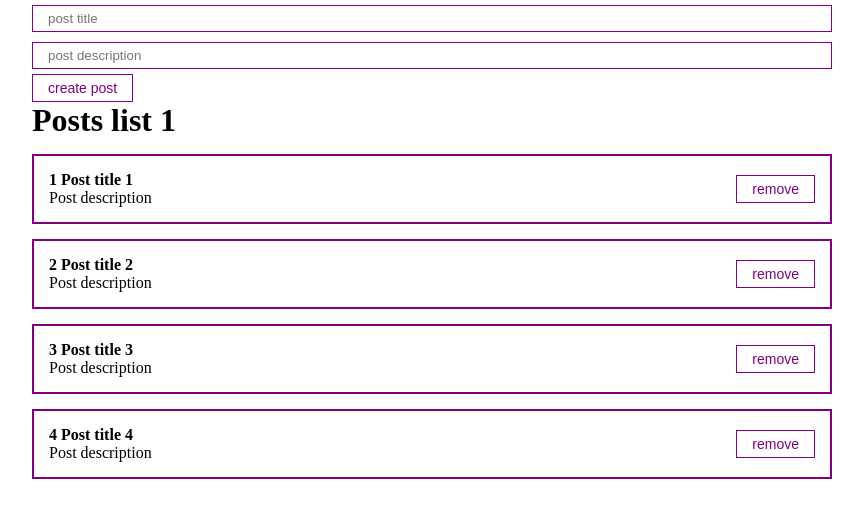
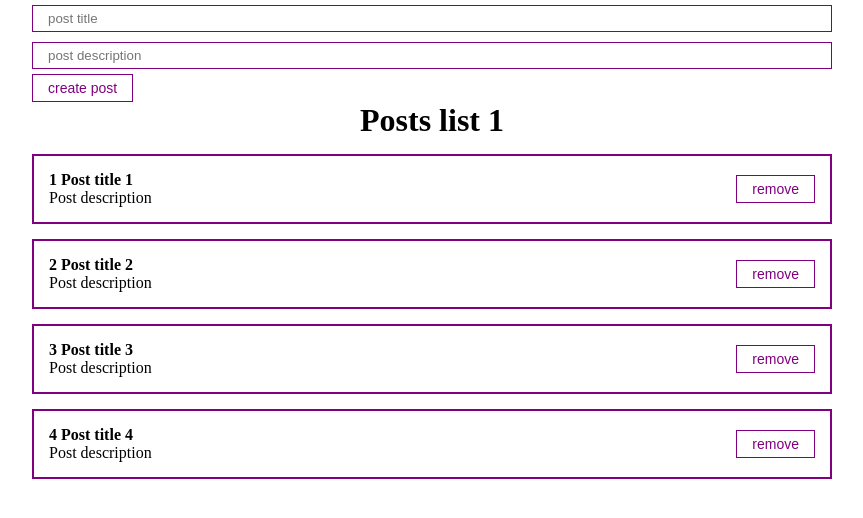
Before and after one commit to idcso/extented_blog-list-frontend, a React (Vite) app: page /posts in a window 1280 px wide. Shown: the top 518 px of the page, without its empty margins (208-1071 px from the left). Built offline with nearby package versions, Linux system fonts and the light colour scheme.

Commit message:
Add conditional rendering if there are no posts

```diff
--- a/src/App.jsx
+++ b/src/App.jsx
@@ -22,7 +22,15 @@ const App = () => {
   return (
     <div className="App">
       <PostForm create={handleCreatePost} />
-      <PostList posts={posts} title="Posts list 1" remove={handleRemovePost} />
+      {posts.length ? (
+        <PostList
+          posts={posts}
+          title="Posts list 1"
+          remove={handleRemovePost}
+        />
+      ) : (
+        <h1 style={{ textAlign: 'center' }}>Posts not found</h1>
+      )}
     </div>
   )
 }
--- a/src/components/PostList.jsx
+++ b/src/components/PostList.jsx
@@ -3,7 +3,7 @@ import PostItem from './PostItem'
 const PostList = ({ posts, title, remove }) => {
   return (
     <div>
-      <h1>{title}</h1>
+      <h1 style={{ textAlign: 'center' }}>{title}</h1>
       {posts.map((post, index) => (
         <PostItem
           key={post.id}
```
